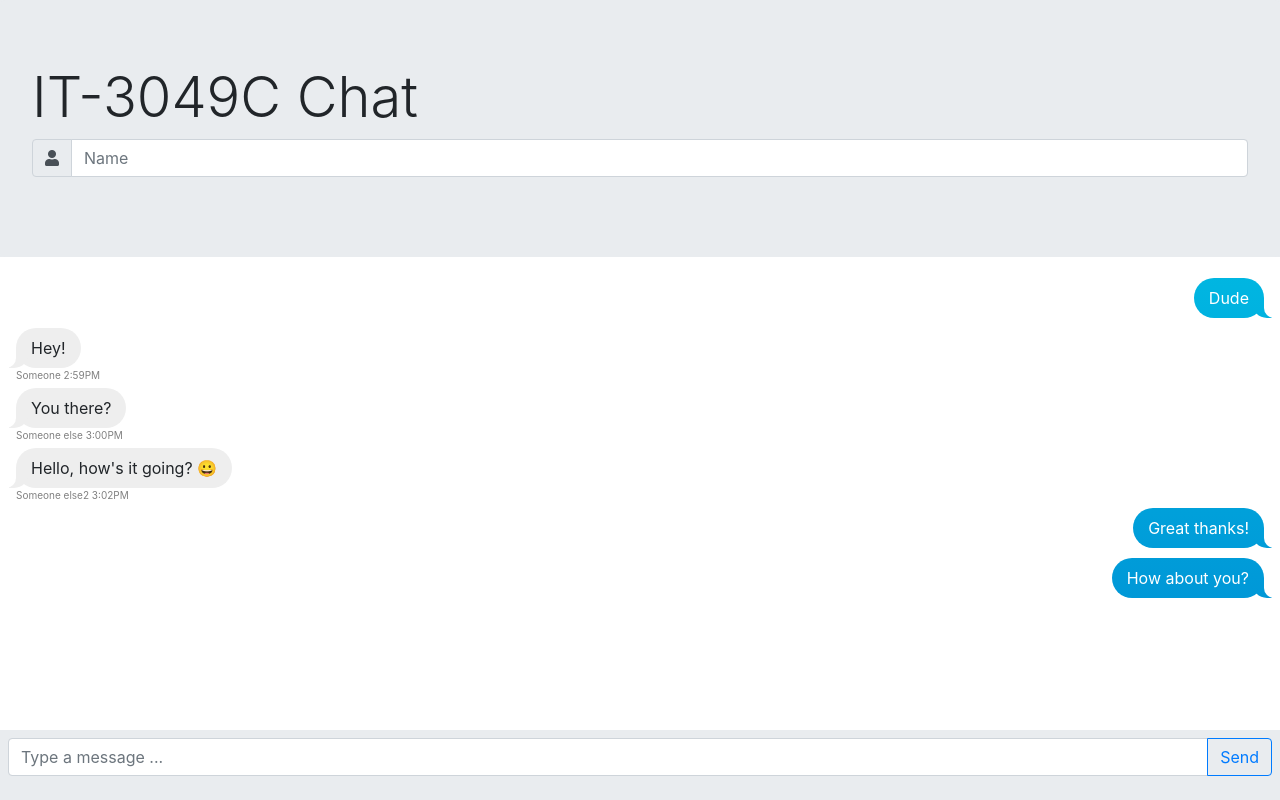
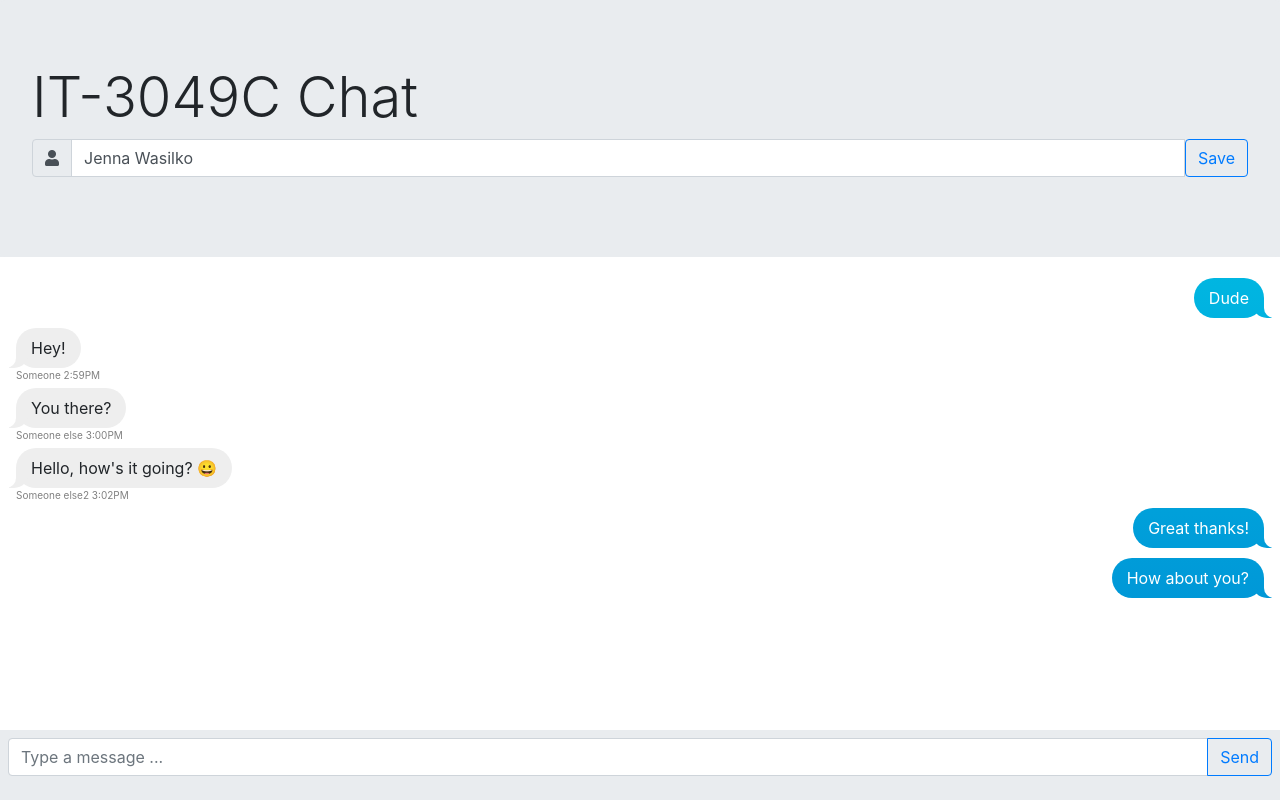
Before and after one commit to IT3049C-Students/4-chat-jwasilko25, a website: page index.html in a window 1280 px wide. Drawn offline with Linux system fonts and the light colour scheme.

Commit message:
Updated index.html

```diff
--- a/index.html
+++ b/index.html
@@ -23,7 +23,8 @@
                             <i class="fas fa-user"></i>
                         </span>
                     </div>
-                    <input id="my-name-input" type="text" class="form-control" placeholder="Name">
+                    <input id="my-name-input" type="text" class="form-control" placeholder="Name" value="Jenna Wasilko">
+                    <button class="btn btn-outline-primary" id="save-button" type="button">Save</button>
                 </div>
               </div>
         </header>
```
